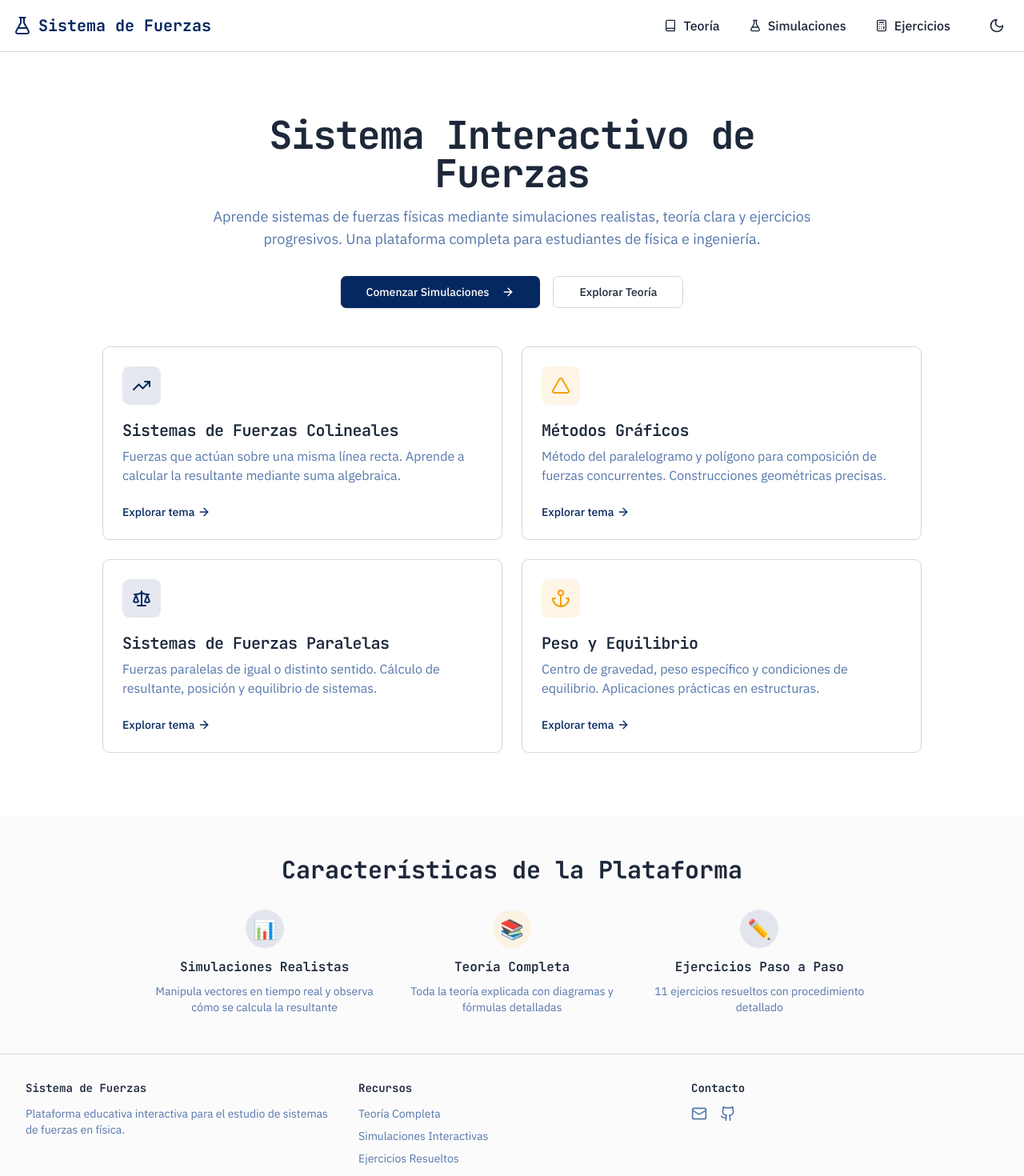
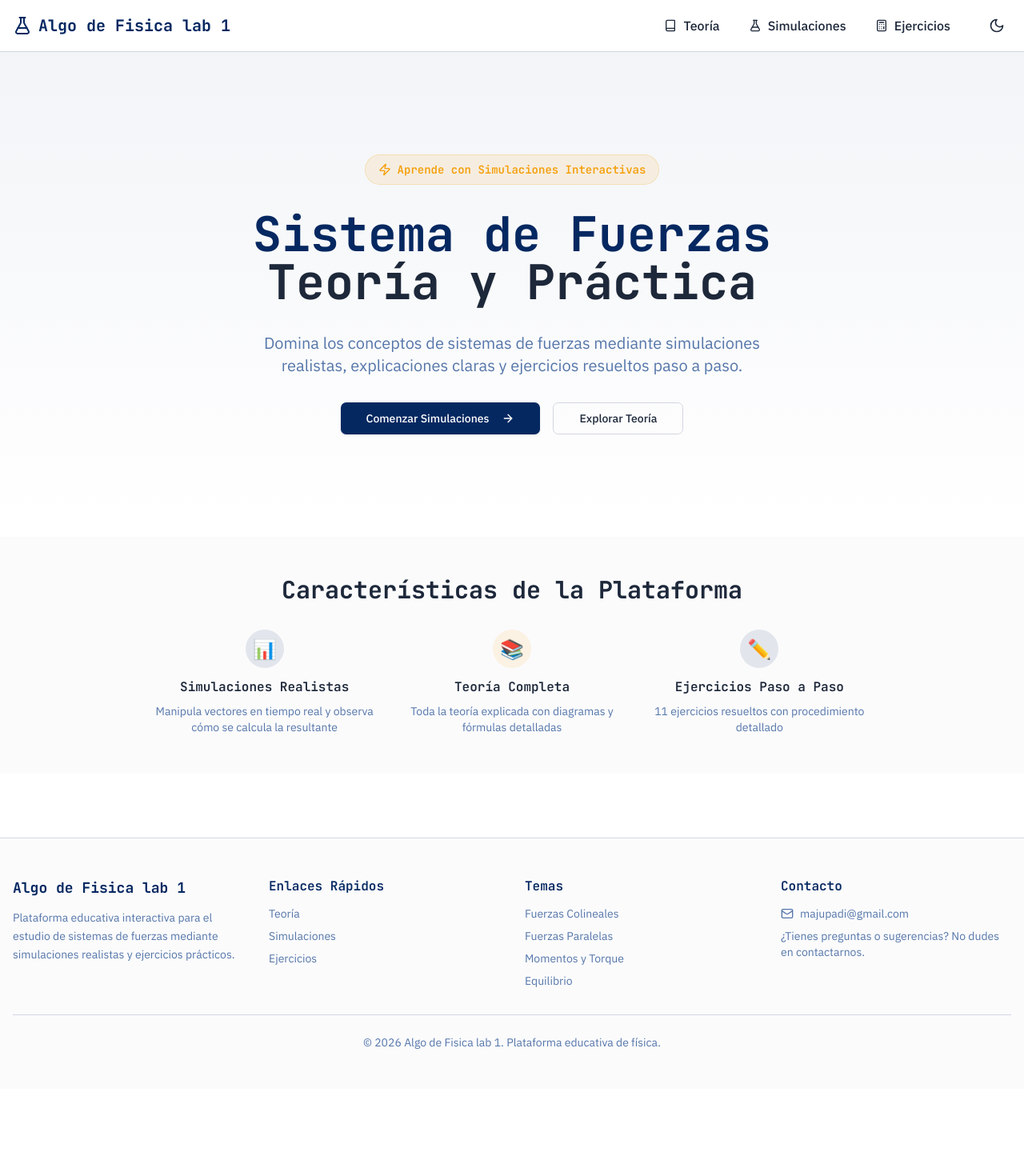
Before and after one commit to majupadi/sg-43c03eea-d287-4a2f-acf8-fc70100ae877-1778302350, a Next.js app: page / in a window 1280 px wide. Shown: the top 1470 px of the page at 80% size. After the commit the page ends 1361 px from the top, so only its background shows below. Built offline with nearby package versions, Linux system fonts and the light colour scheme.

Commit message:
feat(ui): update site name and contact info

```diff
--- a/src/components/Footer.tsx
+++ b/src/components/Footer.tsx
@@ -3,62 +3,86 @@ import { Github, Mail } from "lucide-react";
 
 export function Footer() {
   return (
-    <footer className="border-t border-border bg-muted/30 mt-auto">
-      <div className="container py-8">
-        <div className="grid grid-cols-1 md:grid-cols-3 gap-8">
-          <div>
-            <h3 className="font-mono font-semibold text-sm mb-3">Sistema de Fuerzas</h3>
-            <p className="text-sm text-muted-foreground">
-              Plataforma educativa interactiva para el estudio de sistemas de fuerzas en física.
+    <footer className="w-full border-t border-border bg-muted/30 mt-20">
+      <div className="container mx-auto px-4 py-12">
+        <div className="grid grid-cols-1 md:grid-cols-4 gap-8">
+          {/* About */}
+          <div className="space-y-3">
+            <h3 className="font-mono font-bold text-lg text-primary">Algo de Fisica lab 1</h3>
+            <p className="text-sm text-muted-foreground leading-relaxed">
+              Plataforma educativa interactiva para el estudio de sistemas de fuerzas mediante simulaciones realistas y ejercicios prácticos.
             </p>
           </div>
 
-          <div>
-            <h3 className="font-mono font-semibold text-sm mb-3">Recursos</h3>
-            <ul className="space-y-2 text-sm text-muted-foreground">
+          {/* Quick Links */}
+          <div className="space-y-3">
+            <h3 className="font-mono font-semibold text-primary">Enlaces Rápidos</h3>
+            <ul className="space-y-2 text-sm">
               <li>
-                <Link href="/teoria" className="hover:text-foreground transition-colors">
-                  Teoría Completa
+                <Link href="/teoria" className="text-muted-foreground hover:text-primary transition-colors">
+                  Teoría
                 </Link>
               </li>
               <li>
-                <Link href="/simulaciones" className="hover:text-foreground transition-colors">
-                  Simulaciones Interactivas
+                <Link href="/simulaciones" className="text-muted-foreground hover:text-primary transition-colors">
+                  Simulaciones
                 </Link>
               </li>
               <li>
-                <Link href="/ejercicios" className="hover:text-foreground transition-colors">
-                  Ejercicios Resueltos
+                <Link href="/ejercicios" className="text-muted-foreground hover:text-primary transition-colors">
+                  Ejercicios
                 </Link>
               </li>
             </ul>
           </div>
 
-          <div>
-            <h3 className="font-mono font-semibold text-sm mb-3">Contacto</h3>
-            <div className="flex gap-4">
+          {/* Topics */}
+          <div className="space-y-3">
+            <h3 className="font-mono font-semibold text-primary">Temas</h3>
+            <ul className="space-y-2 text-sm">
+              <li>
+                <Link href="/teoria/colineales" className="text-muted-foreground hover:text-primary transition-colors">
+                  Fuerzas Colineales
+                </Link>
+              </li>
+              <li>
+                <Link href="/teoria/paralelas" className="text-muted-foreground hover:text-primary transition-colors">
+                  Fuerzas Paralelas
+                </Link>
+              </li>
+              <li>
+                <Link href="/teoria/momentos" className="text-muted-foreground hover:text-primary transition-colors">
+                  Momentos y Torque
+                </Link>
+              </li>
+              <li>
+                <Link href="/teoria/equilibrio" className="text-muted-foreground hover:text-primary transition-colors">
+                  Equilibrio
+                </Link>
+              </li>
+            </ul>
+          </div>
+
+          {/* Contact */}
+          <div className="space-y-3">
+            <h3 className="font-mono font-semibold text-primary">Contacto</h3>
+            <div className="space-y-2 text-sm">
               <a
-                href="mailto:contacto@sistemafuerzas.edu"
-                className="text-muted-foreground hover:text-foreground transition-colors"
-                aria-label="Correo electrónico"
+                href="mailto:majupadi@gmail.com"
+                className="flex items-center gap-2 text-muted-foreground hover:text-primary transition-colors"
               >
-                <Mail className="h-5 w-5" />
+                <Mail className="w-4 h-4" />
+                <span>majupadi@gmail.com</span>
               </a>
-              <a
-                href="https://github.com"
-                target="_blank"
-                rel="noopener noreferrer"
-                className="text-muted-foreground hover:text-foreground transition-colors"
-                aria-label="GitHub"
-              >
-                <Github className="h-5 w-5" />
-              </a>
+              <p className="text-muted-foreground mt-4">
+                ¿Tienes preguntas o sugerencias? No dudes en contactarnos.
+              </p>
             </div>
           </div>
         </div>
 
-        <div className="mt-8 pt-6 border-t border-border text-center text-sm text-muted-foreground">
-          <p>© 2026 Sistema de Fuerzas. Plataforma educativa de física.</p>
+        <div className="border-t border-border mt-8 pt-6 text-center text-sm text-muted-foreground">
+          <p>&copy; {new Date().getFullYear()} Algo de Fisica lab 1. Plataforma educativa de física.</p>
         </div>
       </div>
     </footer>
--- a/src/components/Navigation.tsx
+++ b/src/components/Navigation.tsx
@@ -9,8 +9,8 @@ export function Navigation() {
         <nav className="flex h-16 items-center justify-between">
           <Link href="/" className="flex items-center gap-2 font-mono font-bold text-xl text-primary hover:text-primary/80 transition-colors">
             <FlaskConical className="w-6 h-6" />
-            <span className="hidden sm:inline">Sistema de Fuerzas</span>
-            <span className="sm:hidden">Fuerzas</span>
+            <span className="hidden sm:inline">Algo de Fisica lab 1</span>
+            <span className="sm:hidden">Física Lab 1</span>
           </Link>
 
           <div className="flex items-center gap-6">
--- a/src/pages/index.tsx
+++ b/src/pages/index.tsx
@@ -2,10 +2,11 @@ import { Navigation } from "@/components/Navigation";
 import { Footer } from "@/components/Footer";
 import { Card, CardContent, CardDescription, CardHeader, CardTitle } from "@/components/ui/card";
 import { Button } from "@/components/ui/button";
-import { ArrowRight, TrendingUp, Triangle, Scale, Anchor } from "lucide-react";
+import { ArrowRight, TrendingUp, Triangle, Scale, Anchor, Book, Calculator, FlaskConical, Zap } from "lucide-react";
 import Link from "next/link";
+import { SEO } from "@/components/SEO";
 
-export default function HomePage() {
+export default function Home() {
   const topics = [
     {
       title: "Sistemas de Fuerzas Colineales",
@@ -42,18 +43,32 @@ export default function HomePage() {
   ];
 
   return (
-    <div className="min-h-screen flex flex-col">
+    <div className="min-h-screen flex flex-col bg-background">
+      <SEO
+        title="Algo de Fisica lab 1 - Sistema de Fuerzas Interactivo"
+        description="Aprende sistemas de fuerzas mediante simulaciones interactivas, teoría completa y ejercicios resueltos paso a paso."
+      />
       <Navigation />
 
       <main className="flex-1">
-        <section className="container py-12 md:py-20">
-          <div className="max-w-3xl mx-auto text-center mb-12">
-            <h1 className="font-mono text-4xl md:text-5xl font-bold mb-4 tracking-tight">
-              Sistema Interactivo de Fuerzas
+        {/* Hero Section */}
+        <section className="relative overflow-hidden bg-gradient-to-b from-primary/5 to-background py-20 md:py-32">
+          <div className="container mx-auto px-4 relative z-10">
+            <div className="max-w-4xl mx-auto text-center space-y-8">
+              <div className="inline-flex items-center gap-2 px-4 py-2 rounded-full bg-accent/10 border border-accent/20 text-sm font-mono font-semibold text-accent">
+                <Zap className="w-4 h-4" />
+                Aprende con Simulaciones Interactivas
+              </div>
+
+              <h1 className="text-4xl md:text-6xl font-bold text-primary leading-tight">
+                Sistema de Fuerzas
+                <br />
+                <span className="text-foreground">Teoría y Práctica</span>
               </h1>
-            <p className="text-lg text-muted-foreground mb-8">
-              Aprende sistemas de fuerzas físicas mediante simulaciones realistas, teoría clara y ejercicios progresivos.
-              Una plataforma completa para estudiantes de física e ingeniería.
+
+              <p className="text-lg md:text-xl text-muted-foreground max-w-2xl mx-auto leading-relaxed">
+                Domina los conceptos de sistemas de fuerzas mediante simulaciones realistas,
+                explicaciones claras y ejercicios resueltos paso a paso.
               </p>
               <div className="flex gap-4 justify-center flex-wrap">
                 <Button asChild size="lg" className="font-medium">
@@ -67,34 +82,6 @@ export default function HomePage() {
                 </Button>
               </div>
             </div>
-
-          <div className="grid grid-cols-1 md:grid-cols-2 gap-6 max-w-5xl mx-auto">
-            {topics.map((topic) => {
-              const Icon = topic.icon;
-              return (
-                <Link key={topic.href} href={topic.href} className="group">
-                  <Card className="h-full transition-all duration-200 hover:shadow-lg hover:border-primary/50">
-                    <CardHeader>
-                      <div className={`w-12 h-12 rounded-lg ${topic.bgColor} flex items-center justify-center mb-3`}>
-                        <Icon className={`h-6 w-6 ${topic.color}`} />
-                      </div>
-                      <CardTitle className="font-mono text-xl group-hover:text-primary transition-colors">
-                        {topic.title}
-                      </CardTitle>
-                      <CardDescription className="text-base">
-                        {topic.description}
-                      </CardDescription>
-                    </CardHeader>
-                    <CardContent>
-                      <div className="flex items-center text-sm font-medium text-primary group-hover:gap-2 transition-all">
-                        Explorar tema
-                        <ArrowRight className="ml-1 h-4 w-4 group-hover:translate-x-1 transition-transform" />
-                      </div>
-                    </CardContent>
-                  </Card>
-                </Link>
-              );
-            })}
           </div>
         </section>
 
```
Also changed, not shown: .softgen/project.md, 1 other file (tests, documents, lock files or other folders). Lines whose indentation alone changed are shown as unchanged.
